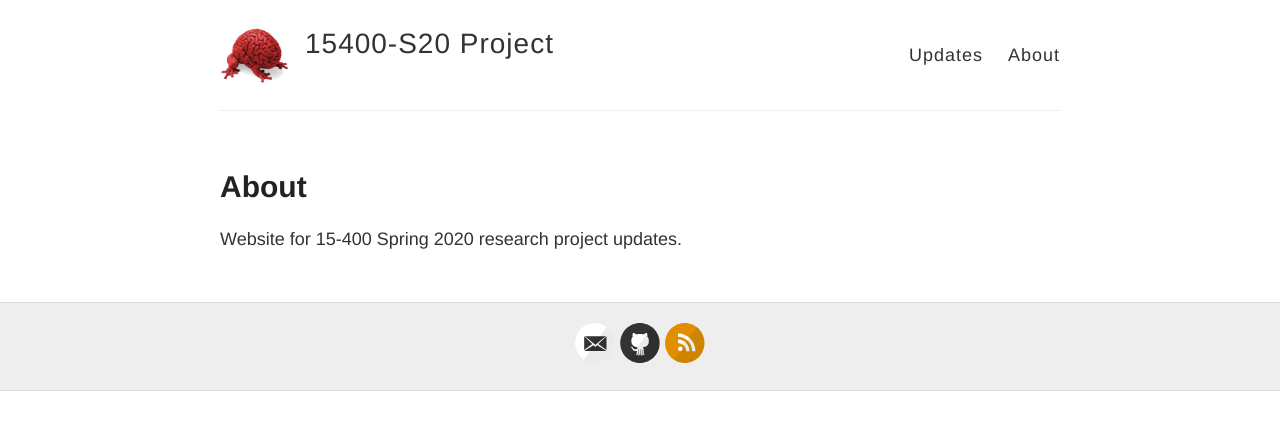
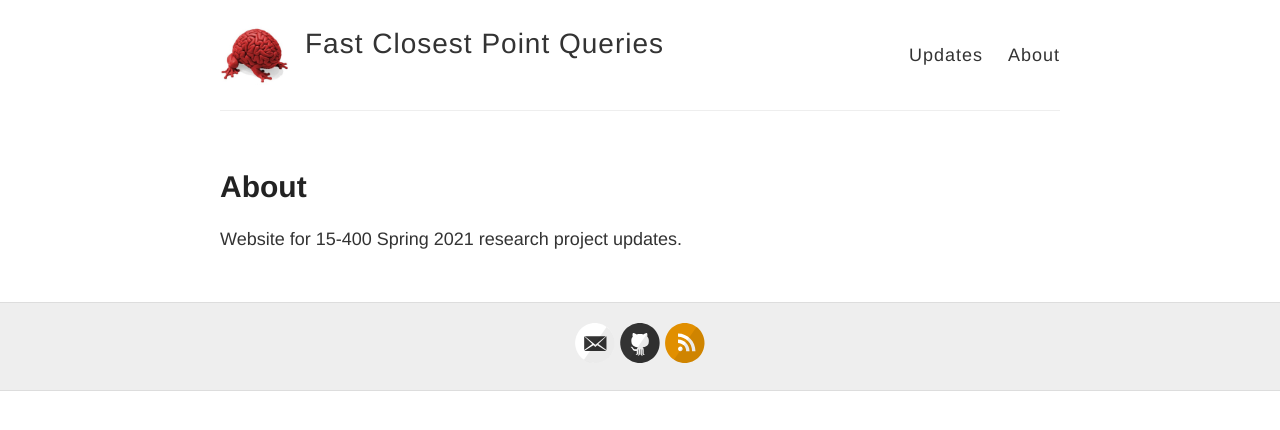
Before and after one commit to zack-lee/15400-s21, a Jekyll site: the page built from about.md, in a window 1280 px wide. Shown: the top 430 px of the page. Built offline with Jekyll 4.4.1, drawn with Linux system fonts in a browser that asks for light colours.

Commit message:
next year is 2021

```diff
--- a/_config.yml
+++ b/_config.yml
@@ -3,7 +3,7 @@
 #
 
 # Name of your site (displayed in the header)
-name: 15400-S20 Project
+name: Fast Closest Point Queries
 
 # Short bio or description (displayed in the header)
 description:
@@ -46,7 +46,7 @@ url: https://thenumbat.github.io
 # (http://yourusername.github.io/repository-name)
 # and NOT your User repository (http://yourusername.github.io)
 # then add in the baseurl here, like this: "/repository-name"
-baseurl: "/15400-s20"
+baseurl: "/15400-s21"
 
 #
 # !! You don't need to change any of the configuration flags below !!
--- a/about.md
+++ b/about.md
@@ -4,4 +4,4 @@ title: About
 permalink: /about/
 ---
 
-Website for 15-400 Spring 2020 research project updates.
+Website for 15-400 Spring 2021 research project updates.
```
